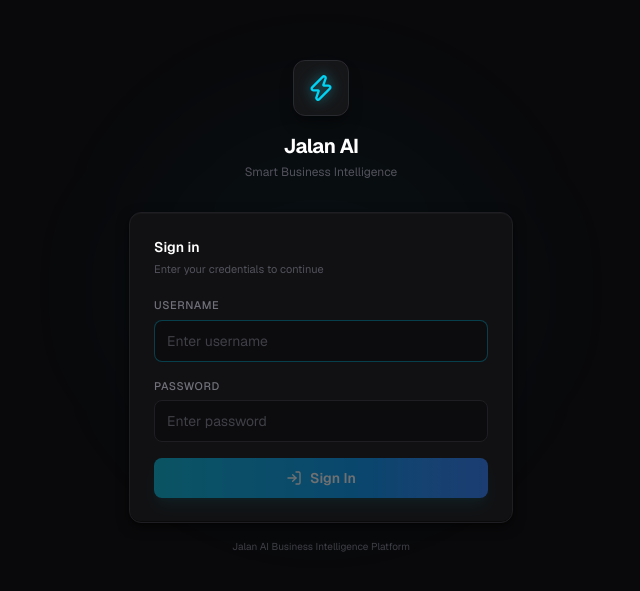
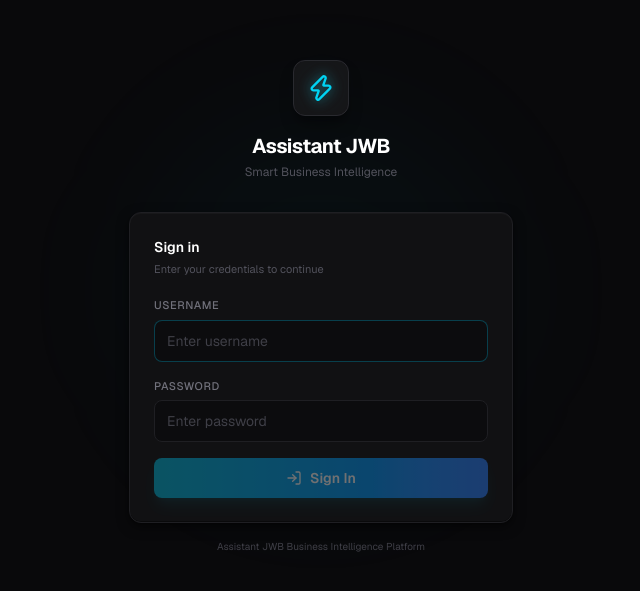
Before and after one commit to MannJadwani/jalan-ai, a Next.js app: page / in a window 1280 px wide. Shown: the part 101-692 px from the top of the page, without its empty margins (319-959 px from the left). Built offline with nearby package versions, Linux system fonts and the light colour scheme.

Commit message:
Rename Jalan AI to Assistant JWB across all UI
Co-Authored-By: Claude Opus 4.6 <noreply@anthropic.com>

```diff
--- a/app/chat/page.tsx
+++ b/app/chat/page.tsx
@@ -211,7 +211,7 @@ export default function ChatPage() {
       });
 
       const rawText = await response.text();
-      console.log("[Jalan AI] Raw response:", rawText);
+      console.log("[Assistant JWB] Raw response:", rawText);
 
       if (!rawText || rawText.trim() === "") {
         const emptyMessage: Message = {
@@ -238,7 +238,7 @@ export default function ChatPage() {
 
       setMessages((prev) => [...prev, assistantMessage]);
     } catch (error) {
-      console.error("[Jalan AI] Error:", error);
+      console.error("[Assistant JWB] Error:", error);
       const errorMessage: Message = {
         id: (Date.now() + 1).toString(),
         role: "assistant",
@@ -280,7 +280,7 @@ export default function ChatPage() {
                 <div className="absolute -bottom-0.5 -right-0.5 w-2 h-2 sm:w-2.5 sm:h-2.5 bg-emerald-400 rounded-full border-2 border-[#09090b] phosphor-pulse" />
               </div>
               <div>
-                <h1 className="text-xs sm:text-sm font-semibold text-white">Jalan AI Assistant</h1>
+                <h1 className="text-xs sm:text-sm font-semibold text-white">Assistant JWB</h1>
                 <p className="text-[10px] sm:text-[11px] text-zinc-600 hidden sm:block">
                   Ask anything about your business data
                 </p>
@@ -508,7 +508,7 @@ export default function ChatPage() {
               </div>
             </form>
             <p className="text-center text-[9px] sm:text-[10px] text-zinc-700 mt-1.5 sm:mt-2">
-              Jalan AI can make mistakes. Verify important data from your reports.
+              Assistant JWB can make mistakes. Verify important data from your reports.
             </p>
           </div>
         </div>
--- a/app/components/Sidebar.tsx
+++ b/app/components/Sidebar.tsx
@@ -94,7 +94,7 @@ export default function Sidebar() {
         {(isMobile || !collapsed) && (
           <div className="overflow-hidden flex-1">
             <h1 className="text-sm font-bold text-white whitespace-nowrap tracking-tight">
-              Jalan AI
+              Assistant JWB
             </h1>
             <p className="text-[10px] text-zinc-600 whitespace-nowrap">
               {session?.role === "admin"
@@ -211,7 +211,7 @@ export default function Sidebar() {
         </button>
         <div className="flex items-center gap-2 flex-1">
           <Zap className="w-4 h-4 text-cyan-400 icon-glow-cyan" />
-          <span className="text-sm font-bold text-white">Jalan AI</span>
+          <span className="text-sm font-bold text-white">Assistant JWB</span>
         </div>
       </div>
 
--- a/app/layout.tsx
+++ b/app/layout.tsx
@@ -21,7 +21,7 @@ export const viewport: Viewport = {
 };
 
 export const metadata: Metadata = {
-  title: "Jalan AI - Smart Business Intelligence",
+  title: "Assistant JWB - Smart Business Intelligence",
   description: "AI-powered chatbot for business analytics and insights",
 };
 
--- a/app/page.tsx
+++ b/app/page.tsx
@@ -62,7 +62,7 @@ export default function LoginPage() {
             <Zap className="w-7 h-7 text-cyan-400 icon-glow-cyan" />
           </div>
           <h1 className="text-xl font-bold text-white tracking-tight">
-            Jalan AI
+            Assistant JWB
           </h1>
           <p className="text-xs text-zinc-600 mt-1">
             Smart Business Intelligence
@@ -131,7 +131,7 @@ export default function LoginPage() {
         </div>
 
         <p className="text-center text-[10px] text-zinc-700 mt-4">
-          Jalan AI Business Intelligence Platform
+          Assistant JWB Business Intelligence Platform
         </p>
       </div>
     </div>
```
